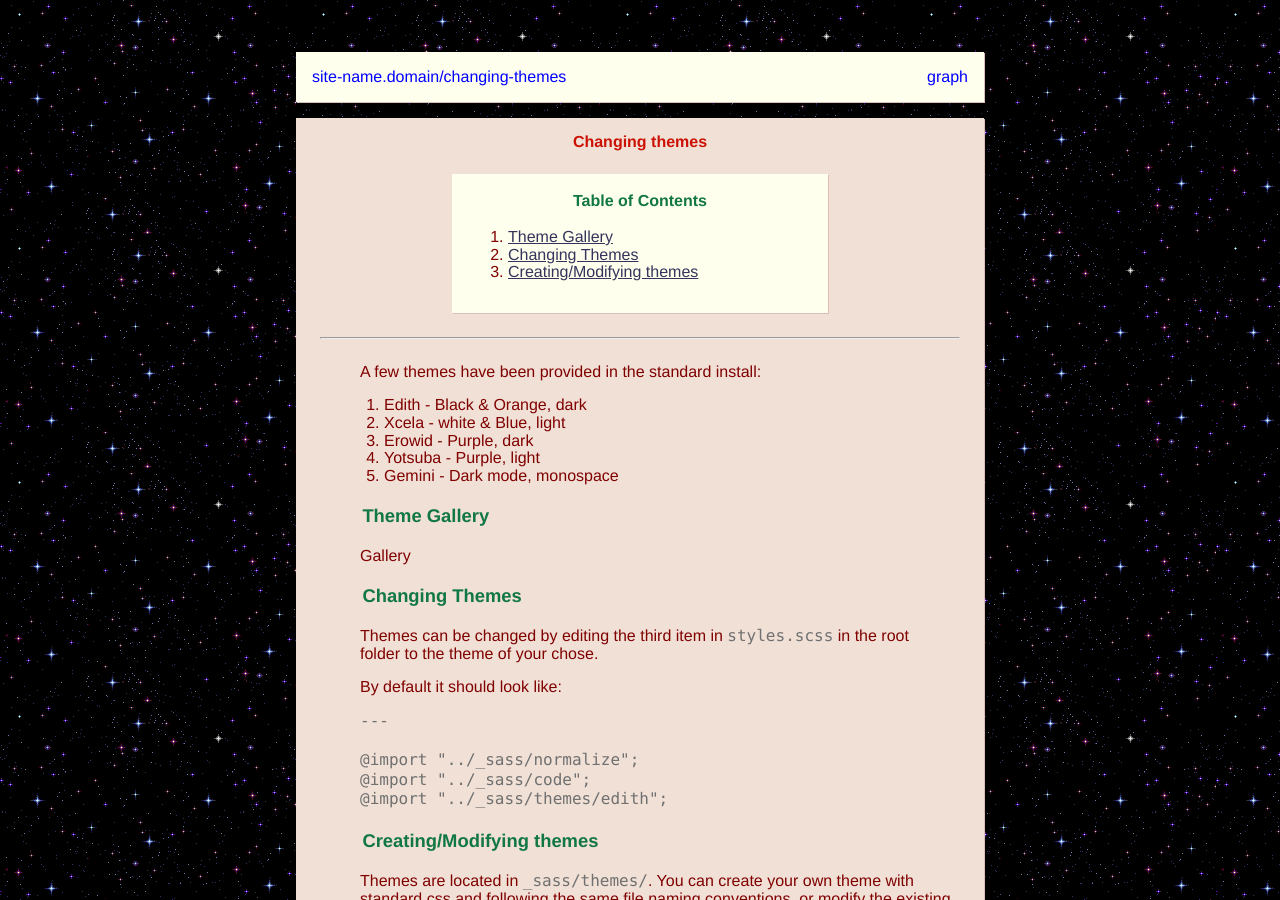
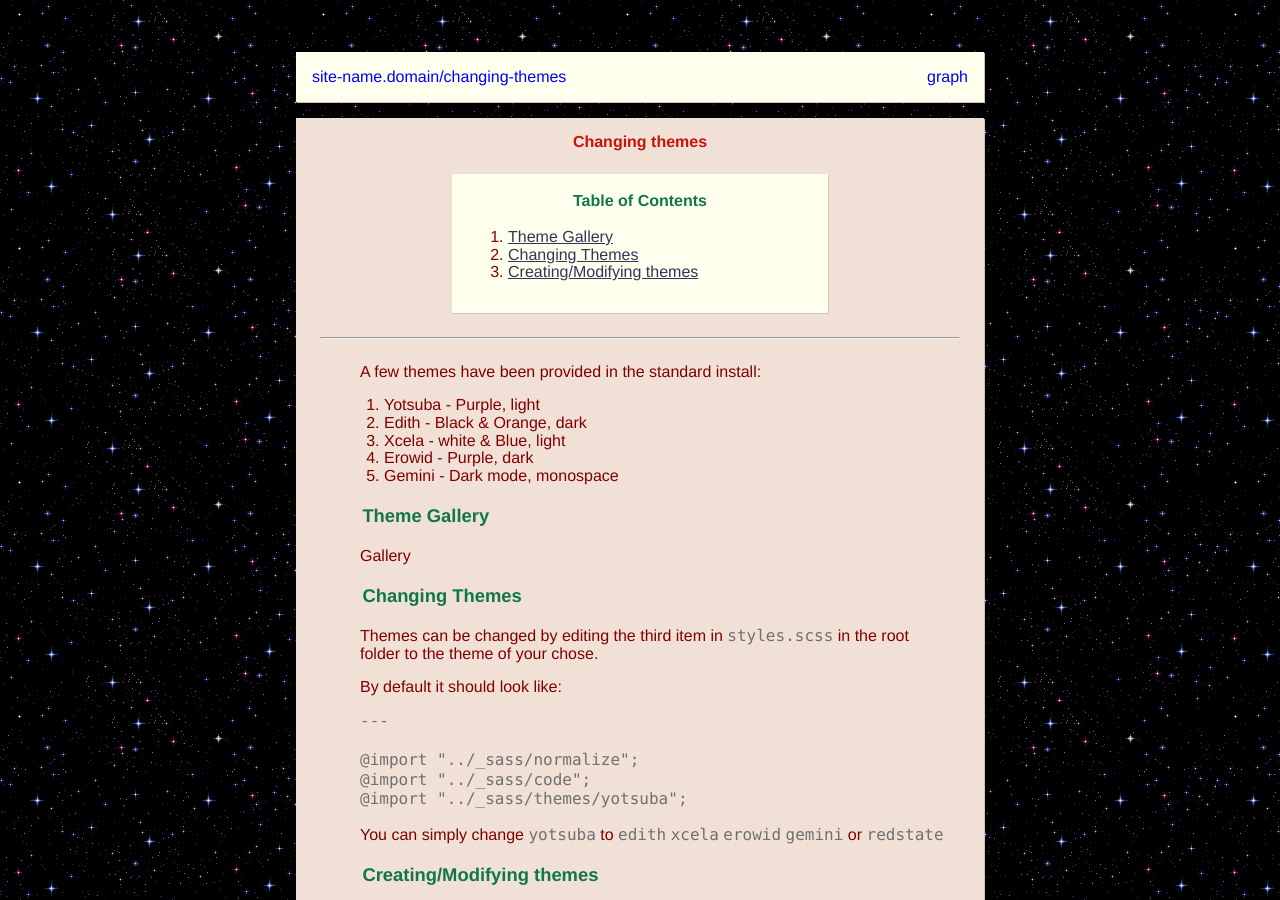
Before and after one commit to xcela/Exocore, a Jekyll site: the page built from _notes/changing themes.md, in a window 1280 px wide and 900 px high. Built offline with Jekyll 4.4.1, drawn with Linux system fonts in a browser that asks for light colours.

Commit message:
Update changing themes.md

````diff
--- a/_notes/changing themes.md
+++ b/_notes/changing themes.md
@@ -4,10 +4,10 @@ Title: Changing Themes
 
 A few themes have been provided in the standard install:
 
+* Yotsuba - Purple, light
 * Edith - Black & Orange, dark
 * Xcela - white & Blue, light
 * Erowid - Purple, dark
-* Yotsuba - Purple, light
 * Gemini - Dark mode, monospace
 
 ## Theme Gallery
@@ -24,8 +24,10 @@ By default it should look like:
 
 @import "../_sass/normalize";
 @import "../_sass/code";
-@import "../_sass/themes/edith";
+@import "../_sass/themes/yotsuba";
 ```
+
+You can simply change `yotsuba` to `edith` `xcela` `erowid` `gemini` or `redstate`
 
 ## Creating/Modifying themes
 
````
